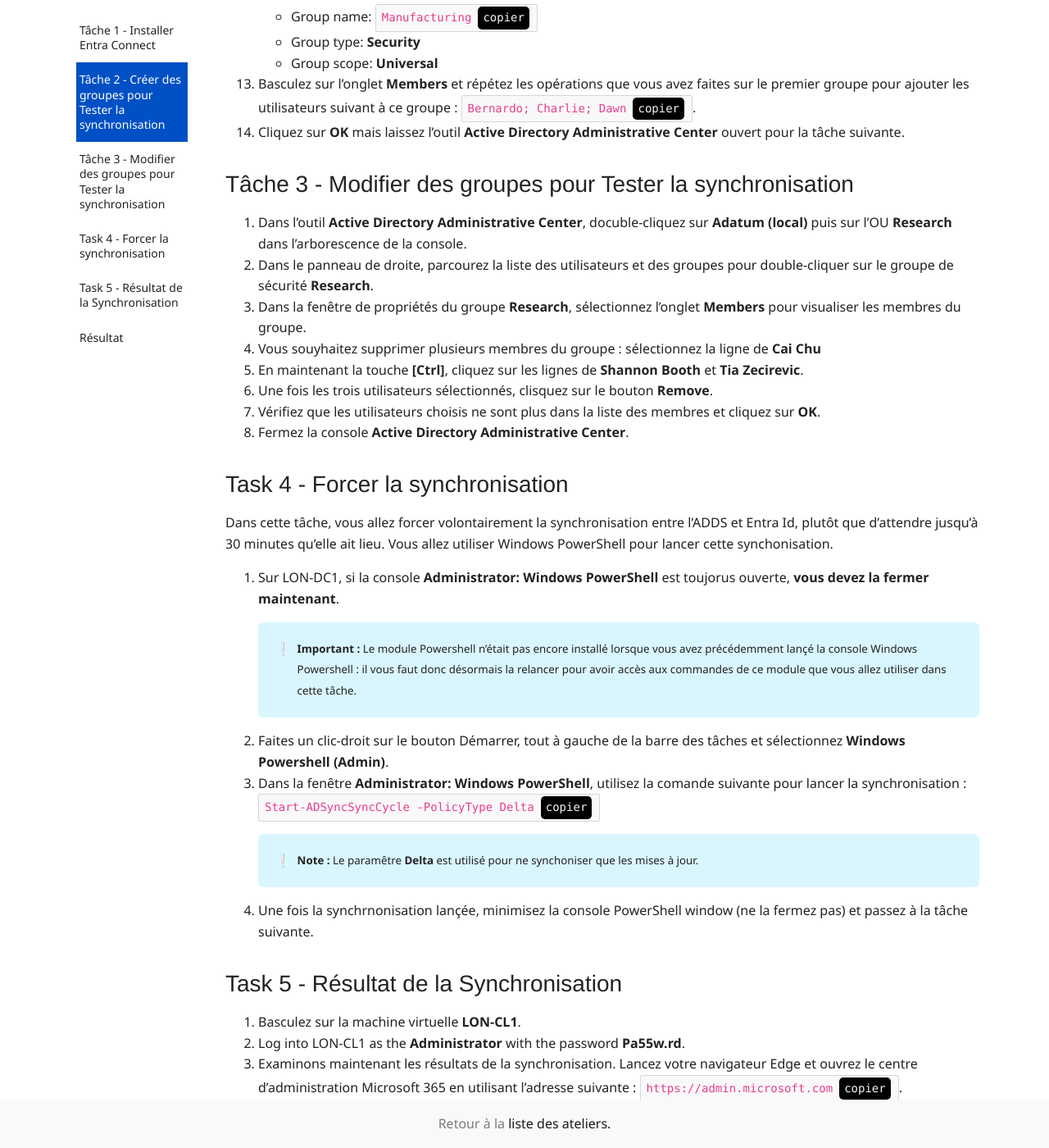
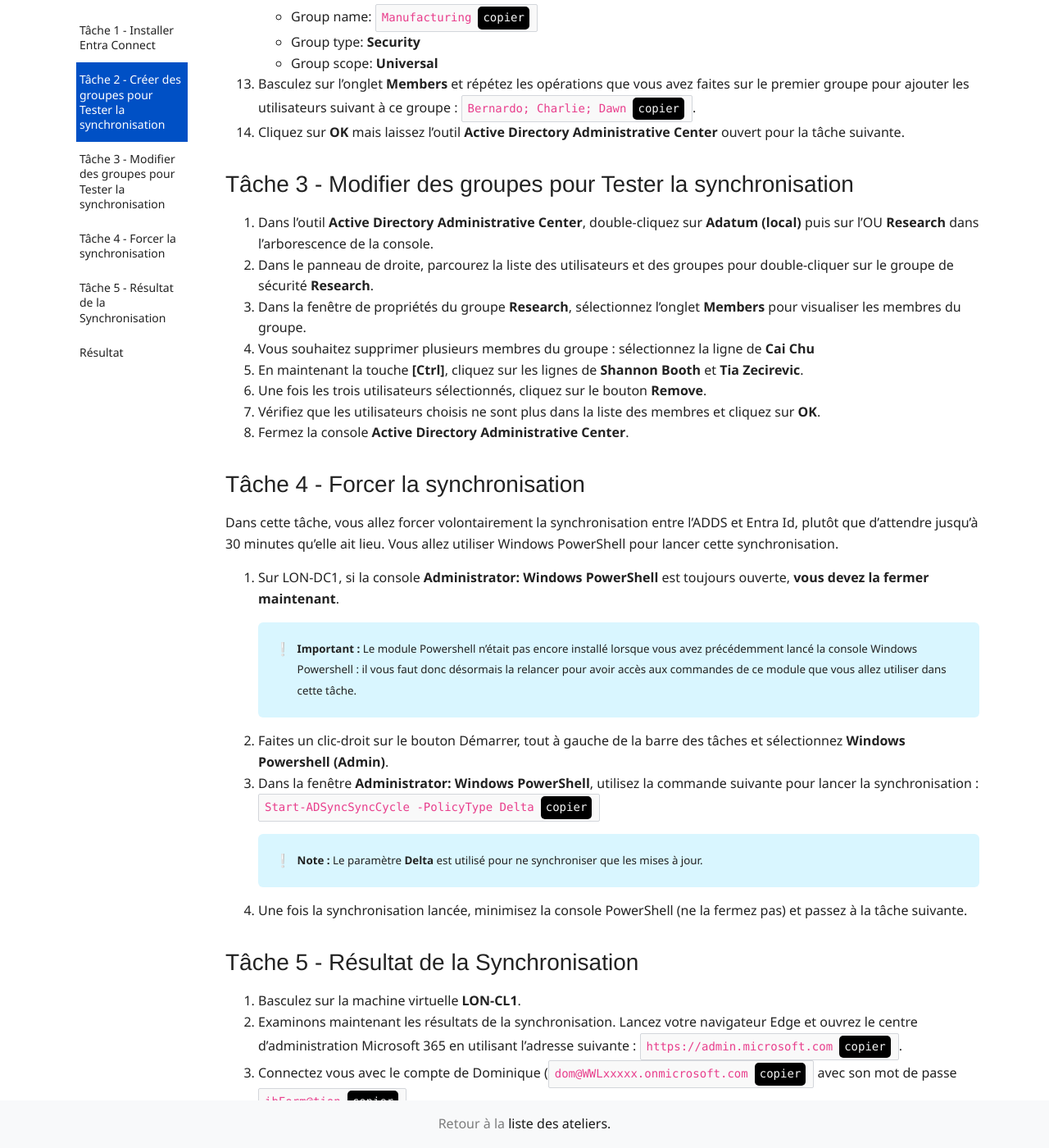
Before and after one commit to renaudwangler/ib-labs, a Jekyll site: the page built from msms030fr/lab4e2.md, in a window 1280 px wide and 1400 px high, scrolled down 3193 px. Shown: the whole window at 82% size. Built offline with Jekyll 4.4.1, drawn with Linux system fonts in a browser that asks for light colours; nearby versions of some CDN libraries; comment, search, counter and statistics services are not loaded; some of the changed text lies outside the part shown.

Commit message:
msms030fr-l4

````diff
--- a/msms030fr/lab4e2.md
+++ b/msms030fr/lab4e2.md
@@ -25,10 +25,10 @@ Dans cet tâche, vous allez utiliser l'assistant d'installation de Entra Connect
 	1. Dans la boite **Stay signed in?**, cochez la case **Don’t show this again** et cliquez sur **Yes.**
 1. Dans le menu de navigation à gauche, ouvrez le groupe d'options **Users** pour cliquer sur **Active Users**.
 1. Au-dessus de la liste **Active users**, dans la barre de menu, cliquez sur les points de suspension à droite pour sélectionner **Directory synchronization**.
-1. Sur la page **About user synchronization**, cliquez surle bouton **Next**.
+1. Sur la page **About user synchronization**, cliquez sur le bouton **Next**.
 1. Sur la page **Select a migration option**, cochez la case the **Continuous sync** avant de cliquer sur **Next**.
 1. Sur la page **Prepare by running IdFix**, cliquez sur **Next** (vous avez déjà réalisé ce nettoyage lors de l'exercice précédente de cet atelier).
-1. Sur la page **Review synchronization tools**, sélectionnez **Microsoft Entra Connect Sync** et clmiquez sur **Next**.
+1. Sur la page **Review synchronization tools**, sélectionnez **Microsoft Entra Connect Sync** et cliquez sur **Next**.
 1.Sur la page **Sync your users** page, cliquez sur la tuile **Download Microsoft Entra Connect Sync**.
 1. Dans la notification en haut à droite (si la notification n'apparaît pas, allez chercher le fichier **AzureADConnect.msi** dans le dossier **Downloads** de LON-DC1), cliquez sur **Open File** sous le nom du fichier téléchargé : **AzureADConnect.msi**.
 1. Si une boite de dialogue **Do you want to run this file?** s'affiche, cliquez sur **Run**.
@@ -72,45 +72,44 @@ Les groupes *Built-in* sont des groupes prédéfinis dans l'ADDS, situés dans l
 1. Cliquez sur **OK** mais laissez l'outil **Active Directory Administrative Center** ouvert pour la tâche suivante.
 
 ## Tâche 3 - Modifier des groupes pour Tester la synchronisation
-1. Dans l'outil **Active Directory Administrative Center**, docuble-cliquez sur **Adatum (local)** puis sur l'OU **Research** dans l'arborescence de la console.
+1. Dans l'outil **Active Directory Administrative Center**, double-cliquez sur **Adatum (local)** puis sur l'OU **Research** dans l'arborescence de la console.
 1. Dans le panneau de droite, parcourez la liste des utilisateurs et des groupes pour double-cliquer sur le groupe de sécurité **Research**.
 1. Dans la fenêtre de propriétés du groupe **Research**, sélectionnez l'onglet **Members** pour visualiser les membres du groupe.
-1. Vous souyhaitez supprimer plusieurs membres du groupe : sélectionnez la ligne de **Cai Chu**
+1. Vous souhaitez supprimer plusieurs membres du groupe : sélectionnez la ligne de **Cai Chu**
 1. En maintenant la touche **[Ctrl]**, cliquez sur les lignes de **Shannon Booth** et **Tia Zecirevic**.
-1. Une fois les trois utilisateurs sélectionnés, clisquez sur le bouton **Remove**.
+1. Une fois les trois utilisateurs sélectionnés, cliquez sur le bouton **Remove**.
 1. Vérifiez que les utilisateurs choisis ne sont plus dans la liste des membres et cliquez sur **OK**.
 1. Fermez la console **Active Directory Administrative Center**.
 
-## Task 4 - Forcer la synchronisation
-Dans cette tâche, vous allez forcer volontairement la synchronisation entre l'ADDS et Entra Id, plutôt que d'attendre jusqu'à 30 minutes qu'elle ait lieu. Vous allez utiliser Windows PowerShell pour lancer cette synchonisation.
-1. Sur LON-DC1, si la console **Administrator: Windows PowerShell** est toujorus ouverte, **vous devez la fermer maintenant**.
-	>**Important :** Le module Powershell n'était pas encore installé lorsque vous avez précédemment lançé la console Windows Powershell : il vous faut donc désormais la relancer pour avoir accès aux commandes de ce module que vous allez utiliser dans cette tâche.
+## Tâche 4 - Forcer la synchronisation
+Dans cette tâche, vous allez forcer volontairement la synchronisation entre l'ADDS et Entra Id, plutôt que d'attendre jusqu'à 30 minutes qu'elle ait lieu. Vous allez utiliser Windows PowerShell pour lancer cette synchronisation.
+1. Sur LON-DC1, si la console **Administrator: Windows PowerShell** est toujours ouverte, **vous devez la fermer maintenant**.
+	>**Important :** Le module Powershell n'était pas encore installé lorsque vous avez précédemment lancé la console Windows Powershell : il vous faut donc désormais la relancer pour avoir accès aux commandes de ce module que vous allez utiliser dans cette tâche.
 1. Faites un clic-droit sur le bouton Démarrer, tout à gauche de la barre des tâches et sélectionnez **Windows Powershell (Admin)**.
-1. Dans la fenêtre **Administrator: Windows PowerShell**, utilisez la comande suivante pour lancer la synchronisation : ```Start-ADSyncSyncCycle -PolicyType Delta```
-	>**Note :** Le paramêtre **Delta** est utilisé pour ne synchoniser que les mises à jour.
-1. Une fois la synchrnonisation lançée, minimisez la console PowerShell window (ne la fermez pas) et passez à la tâche suivante.
+1. Dans la fenêtre **Administrator: Windows PowerShell**, utilisez la commande suivante pour lancer la synchronisation : ```Start-ADSyncSyncCycle -PolicyType Delta```
+	>**Note :** Le paramètre **Delta** est utilisé pour ne synchroniser que les mises à jour.
+1. Une fois la synchronisation lancée, minimisez la console PowerShell (ne la fermez pas) et passez à la tâche suivante.
 
-## Task 5 - Résultat de la Synchronisation
+## Tâche 5 - Résultat de la Synchronisation
 1. Basculez sur la machine virtuelle **LON-CL1**.
-1. Log into LON-CL1 as the **Administrator** with the password **Pa55w.rd**.
 1. Examinons maintenant les résultats de la synchronisation. Lancez votre navigateur Edge et ouvrez le centre d'administration Microsoft 365 en utilisant l'adresse suivante : ```https://admin.microsoft.com```.
 1. Connectez vous avec le compte de Dominique (```dom@WWLxxxxx.onmicrosoft.com``` avec son mot de passe ```ibForm@tion```.
 1. Dans le portail **Microsoft 365 admin center**, dans le menu de navigation à gauche, ouvrez le groupe d'options **Teams & groups** pour sélectionner **Active teams & groups**.
 1. Dans la liste **Active teams & groups**, vérifiez qu'un groupe **Manufacturing** apparaît sous l'onglet **Security groups**.
 1. Vérifiez que, au contraire le groupe **Print Operators** n'est pas présent.
-	>**Note :** Il vous faudra peu-être attendre quelques minutes pour que le groupe **Manufacturing** apparaisse, continuez à rafraichir la liste avec le bouton **Refresh** jusqu'à ce qu'il soit présent.
-1.	Dans la liste **Active teams & groups**, sur la ligne du groupe **Manufacturing** vérfiiez que la colonne **Sync status** contiend une icône **Synced from on-premises**.
+	>**Note :** Il vous faudra peut-être attendre quelques minutes pour que le groupe **Manufacturing** apparaisse, continuez à rafraichir la liste avec le bouton **Refresh** jusqu'à ce qu'il soit présent.
+1.	Dans la liste **Active teams & groups**, sur la ligne du groupe **Manufacturing** vérifiez que la colonne **Sync status** contient une icône **Synced from on-premises**.
 	Cliquez sur le groupe **Manufacturing** pour ouvrir son panneau de propriétés.
 1. Sur le panneau **Manufacturing**, notez le message indiquant que vous ne pouvez gérer cet objet ici car il a été synchronisé depuis votre ADDS.
-	CLiquez sur l'onglet **Members** et vérifiez que trois utilisateurs sont memebres de ce groupe : ceux que vous avez ajouté lors d'une précédente tâche de cet exercice.
+	Cliquez sur l'onglet **Members** et vérifiez que trois utilisateurs sont membres de ce groupe : ceux que vous avez ajouté lors d'une précédente tâche de cet exercice.
 1. Fermez le panneau **Manufacturing**.
-1. Regardons maintenant le contenu de ce groupe en PowerShell. Dans la barre des tâches, cliquez sur l'icone de l'outil **Administrator: Windows PowerSHell ISE** que vous aviez réduit précédemment.
+1. Regardons maintenant le contenu de ce groupe en PowerShell. Dans la barre des tâches, cliquez sur l'icône de l'outil **Administrator: Windows PowerSHell ISE** que vous aviez réduit précédemment.
 1. Dans la partie basse (fond bleu) de l'outil, tapez la commande suivante pour vous connecter à Entra Id : ```Connect-MgGraph -scopes User.Read.All,Group.Read.All```.
 1. Dans la fenêtre **Sign in** qui apparaît, connectez-vous avec le compte de Dominique Skyetson : **dom@WWLxxxxx.onmicrosoft.com** (ou sélectionnez le dans la fenêtre **Pick an Account** le cas échéant) et son mot de passe (**ibForm@tion**).
 1. Dans la fenêtre **Permission requested**, cochez la case **Consent on behalf of your organization** et cliquez sur **Accept**.
 1. Utilisez la commande suivante pour chercher le groupe **Print Operators** :
 	```Get-MgGroup -Filter "DisplayName eq 'Print Operators' and MailEnabled eq false"```
-1. Vérifiez que la commande ne renvoit pas de réponse, ceci indiquant que le groupe **Print Operators** est introuvable car il n'a pas été synchronisé.
+1. Vérifiez que la commande ne renvoie pas de réponse, ceci indiquant que le groupe **Print Operators** est introuvable car il n'a pas été synchronisé.
 1. Utilisez la commande suivante pour obtenir identifier le groupe **Marketing** :
 	```$mktGroup = Get-MgGroup -Filter "DisplayName eq 'Marketing' and MailEnabled eq false"```
 1. Vous pouvez utiliser la commande suivante pour vérifier si le groupe **Marketing** a été trouvé :
````
Also changed, not shown: other parts of msms030fr/lab4e2.md (+12 -12 lines), msms030fr/lab4e1.md (+20 -20 lines), msms030fr/lab4e3.md (+13 -13 lines).
